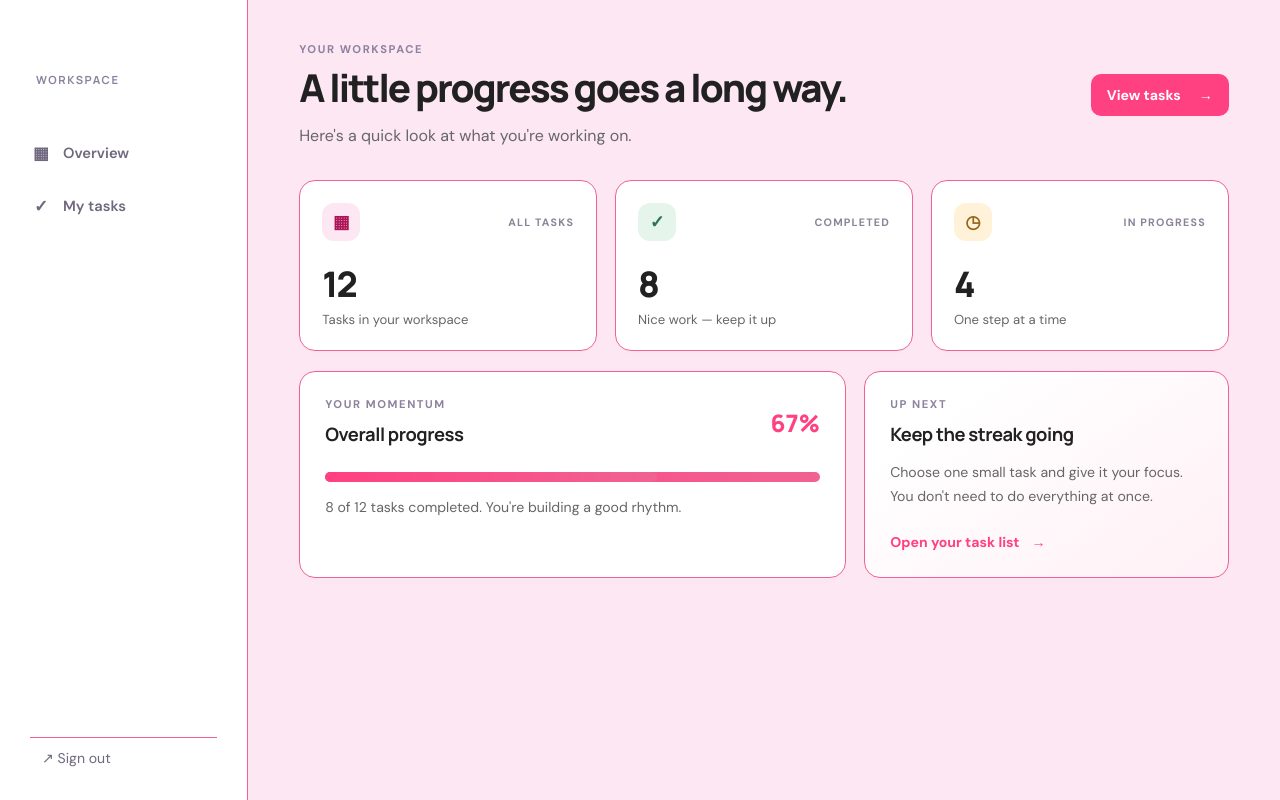
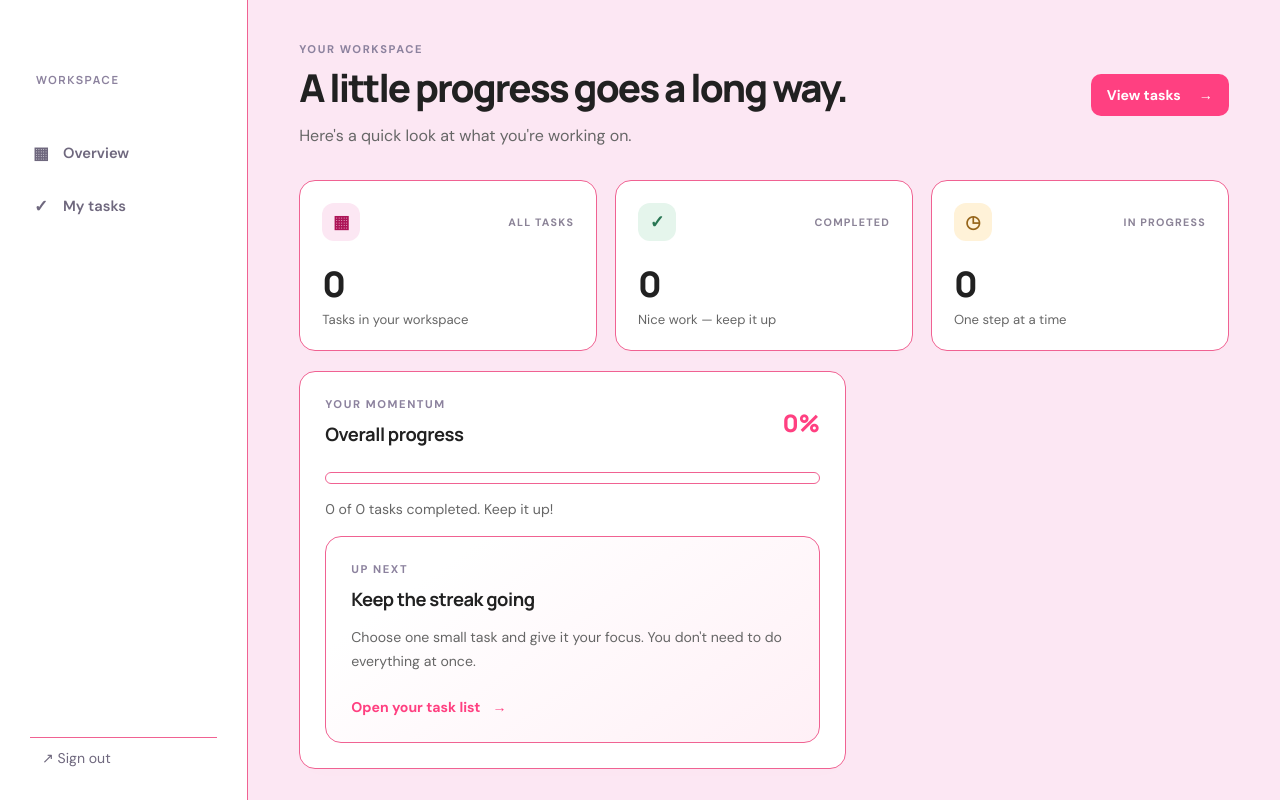
Before and after one commit to sanskritiyadavalaukik-spec/MERN-FULL-STACK-INTERNSHIP, a plain HTML site: page dashboard.html in a window 1280 px wide. Drawn offline with Linux system fonts and the light colour scheme.

Commit message:
Complete Day 9 dashboard progress updates

```diff
--- a/dashboard.css
+++ b/dashboard.css
@@ -294,11 +294,13 @@ a{
     }
 
     .progress-track{
-        height:10px;
+        height:12px;
         margin:25px 0 14px;
-        background:linear-gradient(90deg, #ff4081, #f06292);
-        border-radius:99px;
-        overflow:hidden
+        background:#ffffff;
+        border: 1px solid #f06292;
+        border-radius: 99px;
+        overflow:hidden;
+        box-sizing: border-box;
     }
 
     .progress-track span{
--- a/dashboard.html
+++ b/dashboard.html
@@ -66,7 +66,7 @@
             <span class="stat-label">ALL TASKS</span>
           </div>
 
-          <p class="stat-number">12</p>
+          <p class="stat-number " id="total-tasks">0</p>
           <p class="stat-caption">Tasks in your workspace</p>
         </article>
 
@@ -76,7 +76,7 @@
             <span class="stat-label">COMPLETED</span>
           </div>
 
-          <p class="stat-number">8</p>
+          <p class="stat-number" id="completed-tasks"></p>
           <p class="stat-caption">Nice work — keep it up</p>
         </article>
 
@@ -86,7 +86,7 @@
             <span class="stat-label">IN PROGRESS</span>
           </div>
 
-          <p class="stat-number">4</p>
+          <p class="stat-number" id="pending-tasks">0</p>
           <p class="stat-caption">One step at a time</p>
         </article>
 
@@ -100,19 +100,18 @@
             <p class="eyebrow">YOUR MOMENTUM</p>
             <h2>Overall progress</h2>
           </div>
-          <span class="progress-value">67%</span>
+          <span class="progress-value" id="progress-value">0%</span>
         </div>
 
         <div class="progress-track"
         role="progressbar"
         aria-label="Overall task progress"
-        aria-valuenow="67"
+        aria-valuenow="0"
         aria-valuemin="0"
         aria-valuemax="100">
-        <span></span>
+        <span id="progress-bar"></span>
       </div>
-      <p class="panel-note">8 of 12 tasks completed. You're building a good rhythm.</p>
-    </article>
+      <p class="panel-note" id="progress-note"></p>
 
         <article class="panel next-panel">
           <p class="eyebrow">UP NEXT</p>
@@ -130,6 +129,53 @@
 
   </div>
 
+  <script>
+      const STORAGE_KEY = "pinkTaskManagerTasks";
+
+  function updateDashboard() {
+    const savedTasks = localStorage.getItem(STORAGE_KEY);
+    let tasks = [];
+
+    if (savedTasks !== null) {
+      try {
+        tasks = JSON.parse(savedTasks);
+        if (!Array.isArray(tasks)) tasks = [];
+      } catch (error) {
+        tasks = [];
+      }
+    }
+
+    const total = tasks.length;
+
+    const completed = tasks.filter(function(task) {
+      return task.status === "completed";
+    }).length;
+
+    const pending = total - completed;
+    const progress = total === 0
+      ? 0
+      : Math.round((completed / total) * 100);
+
+    document.getElementById("total-tasks").textContent = total;
+    document.getElementById("completed-tasks").textContent = completed;
+    document.getElementById("pending-tasks").textContent = pending;
+
+    document.getElementById("progress-value").textContent =
+      progress + "%";
+
+    const progressBar = document.getElementById("progress-bar");
+    progressBar.style.width = progress + "%";
+
+    const progressTrack = document.querySelector(".progress-track");
+    progressTrack.setAttribute("aria-valuenow", progress);
+
+    document.getElementById("progress-note").textContent =
+      completed + " of " + total + " tasks completed. Keep it up!";
+  }
+
+  updateDashboard();
+  </script>
+
 </body>
 
 </html>
```
Also changed, not shown: tasks.html (+34 -5 lines), 1 other file.
